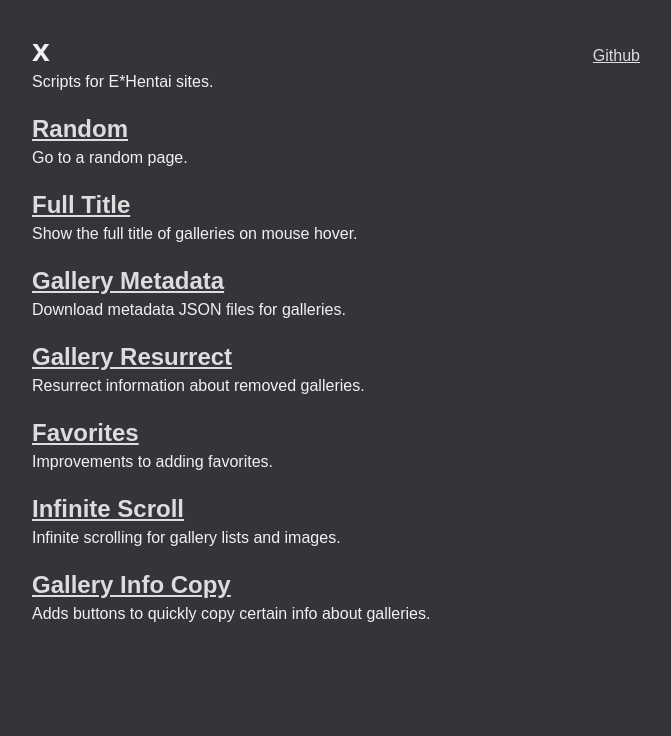
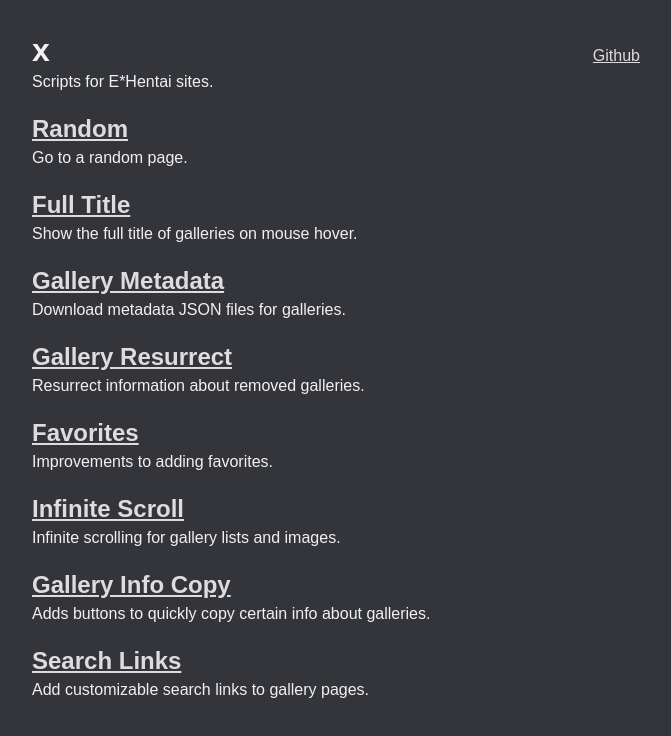
Before and after one commit to dnsev-h/x, a plain HTML site: page index.html in a window 1280 px wide. Shown: the whole page, without its empty margins (304-975 px from the left). Drawn offline with Linux system fonts and the light colour scheme.

Commit message:
Add search links info

```diff
--- a/index.html
+++ b/index.html
@@ -70,6 +70,13 @@
 		Adds buttons to quickly copy certain info about galleries.
 	</p>
 
+	<h2>
+		<a href="https://raw.githubusercontent.com/dnsev-h/x/master/builds/x-search-links.user.js">Search Links</a>
+	</h2>
+	<p>
+		Add customizable search links to gallery pages.
+	</p>
+
 </div></div>
 
 </body>
```
